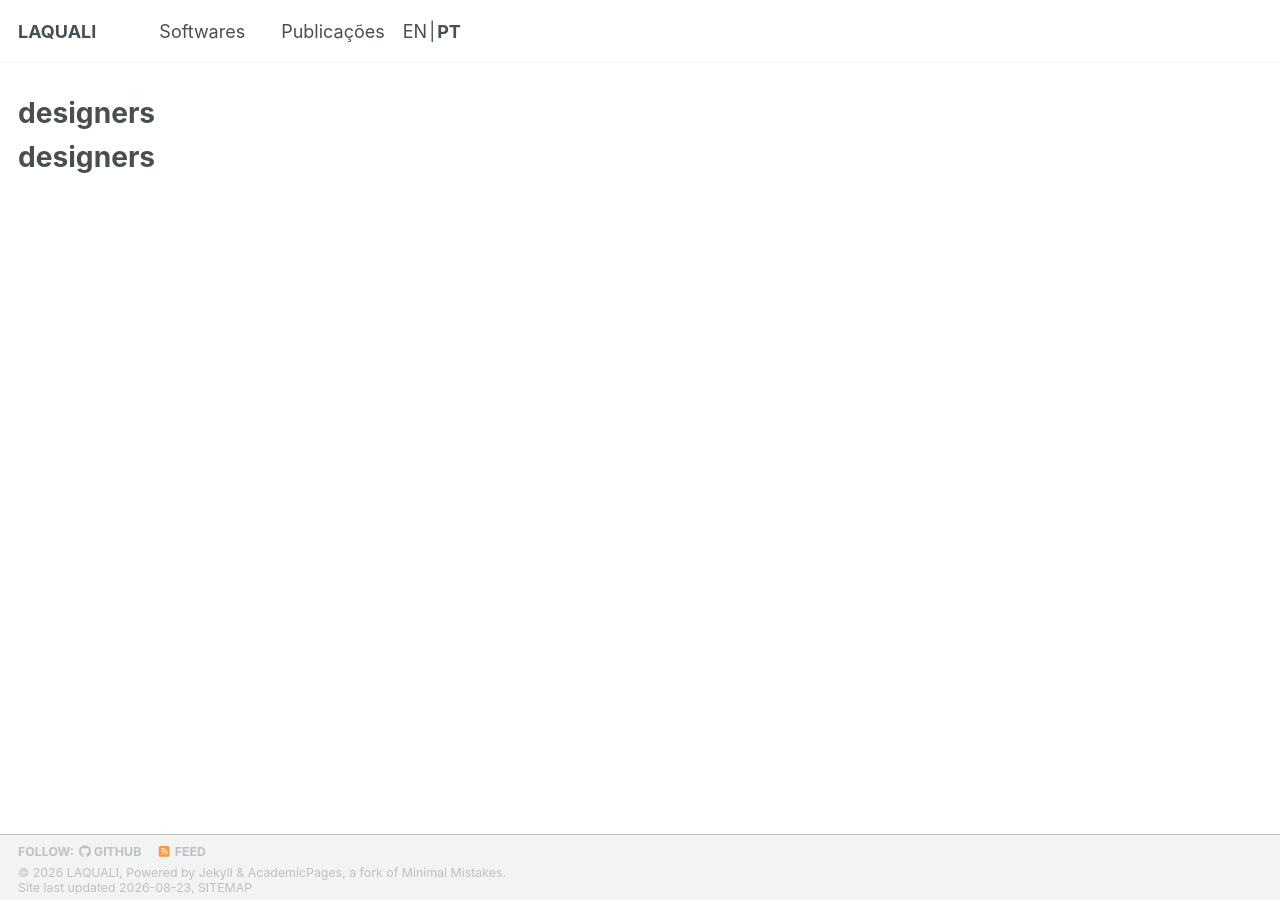
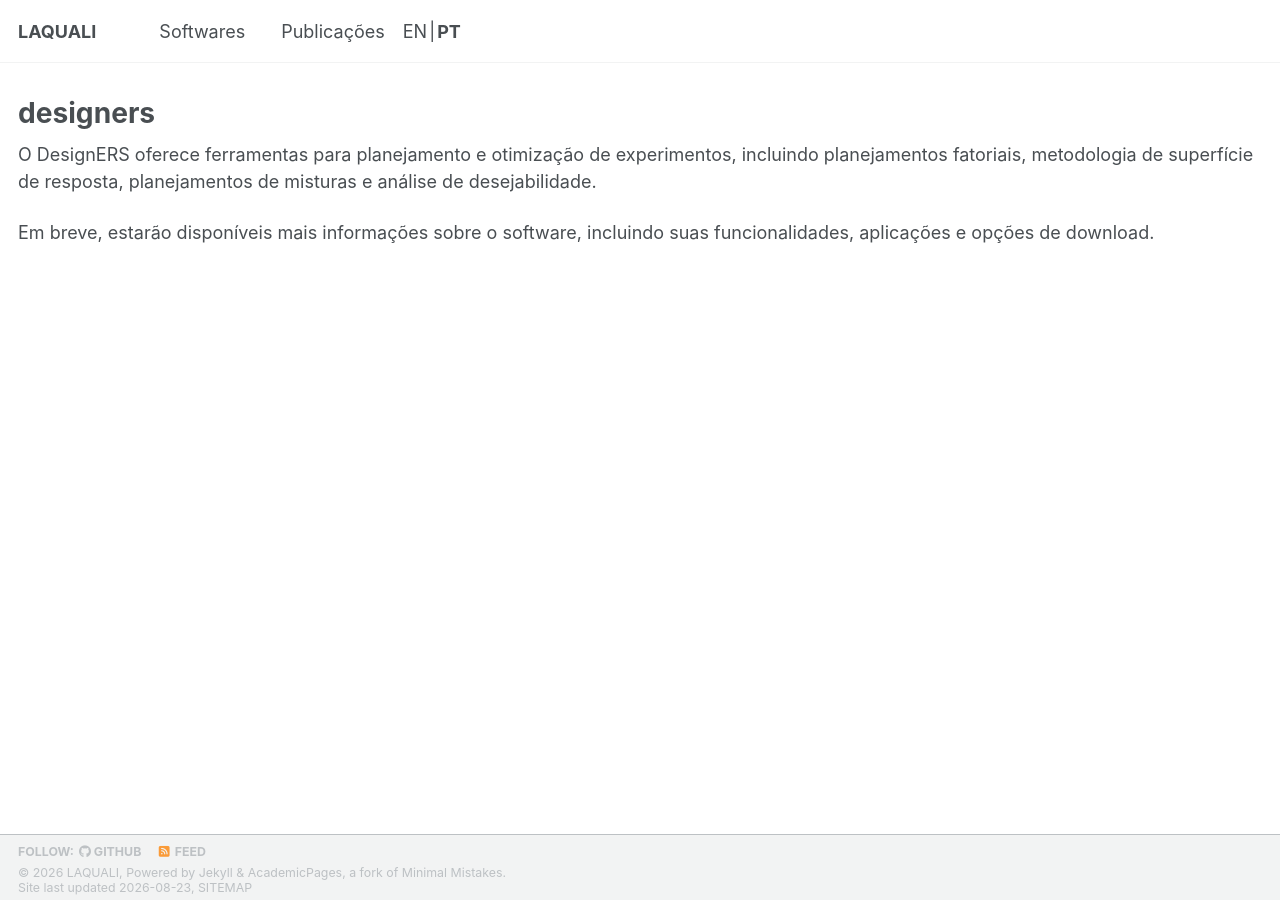
Before and after one commit to LAQUALI-UFLA/laquali-ufla.github.io, a Jekyll site: the page built from _pages/pt/softwares/designers.md, in a window 1280 px wide. Built offline with Jekyll 4.4.1, drawn with Linux system fonts in a browser that asks for light colours; a style sheet for code colours, icons or effects is not loaded.

Commit message:
Update designers.md with software description
Added a description of the DesignERS software and its features.

```diff
--- a/_pages/pt/softwares/designers.md
+++ b/_pages/pt/softwares/designers.md
@@ -4,4 +4,6 @@ title: "designers"
 author_profile: false
 ---
 
-# designers
+O DesignERS oferece ferramentas para planejamento e otimização de experimentos, incluindo planejamentos fatoriais, metodologia de superfície de resposta, planejamentos de misturas e análise de desejabilidade.
+
+Em breve, estarão disponíveis mais informações sobre o software, incluindo suas funcionalidades, aplicações e opções de download.
```
